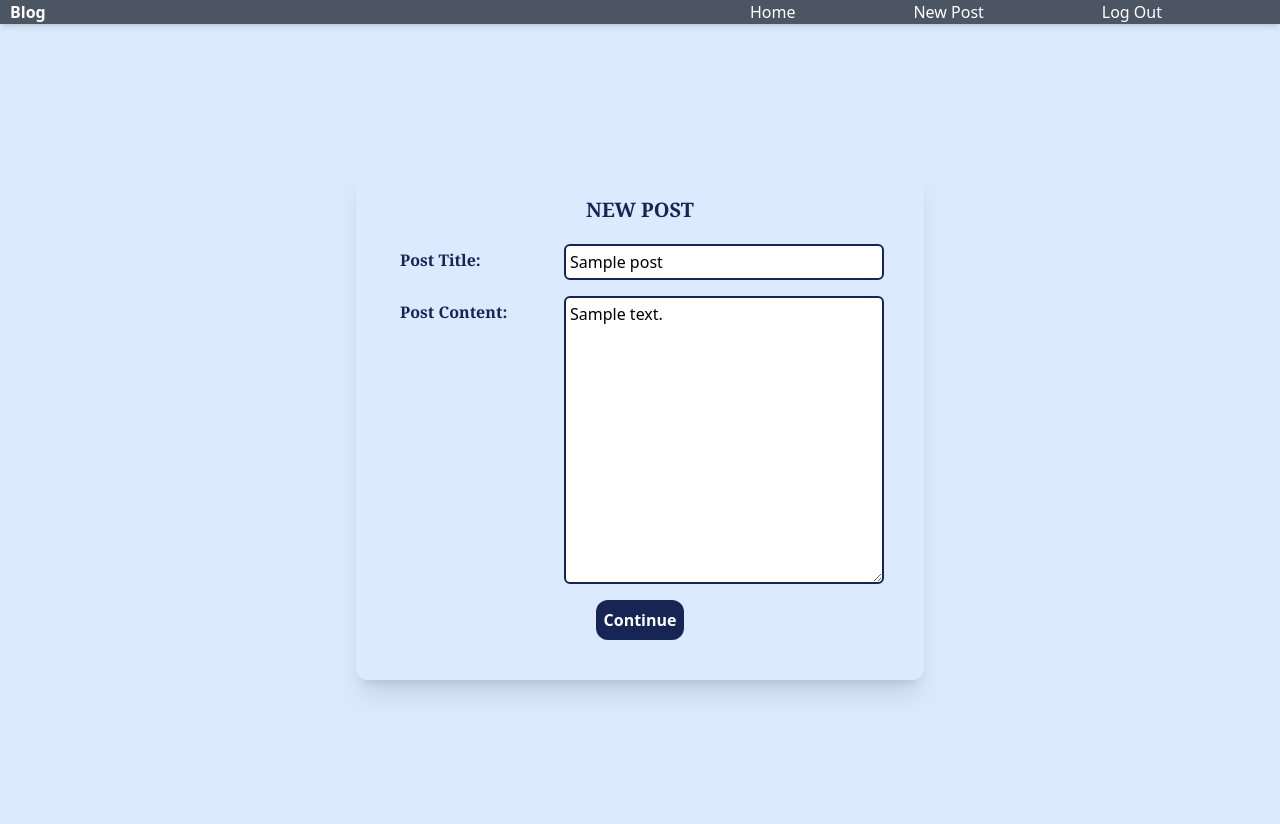
After one commit to HenryAnyiam/blog, a Django app: page /post/1/update in a window 1280 px wide. The commit adds this page. Run offline with Django 4.2, Linux system fonts and the light colour scheme; a user stored in the database is signed in; tables that the repository leaves empty hold one stand-in row (values such as "Sample post").

Commit message:
Complete edit and delete view

```diff
--- a/main_app/views.py
+++ b/main_app/views.py
@@ -1,6 +1,6 @@
 from django.shortcuts import render
 from django.views.generic import DetailView, CreateView, ListView, DeleteView
-from django.views.generic import TemplateView, FormView, UpdateView
+from django.views.generic import TemplateView, FormView, UpdateView, View
 from .models import Post
 from .forms import UserCreateForm, PostCreateForm
 from django.contrib.auth.mixins import LoginRequiredMixin
@@ -96,6 +96,10 @@ class PostUpdateView(LoginRequiredMixin, UpdateView):
     template_name = "edit_post.html"
     fields = ["title", "content"]
 
+    def get_success_url(self):
+        """redirect upon successful creation"""
+        return reverse("main_app:home")
+
 
 class PostListView(ListView):
     """view to view all posts"""
@@ -118,11 +122,15 @@ class PostDetailView(DetailView):
         return reverse("main_app:home")
 
 
-class PostDeleteView(DeleteView):
+class PostDeleteView(View):
     """delete a post"""
 
-    model = Post
     login_url = "/auth/login"
 
-    def get_success_url(self):
-        return reverse("main_app:home")
+    def delete(self, request, pk):
+        """delete post"""
+
+        post = Post.objects.get(id=pk);
+        post.delete()
+
+        return HttpResponseRedirect(reverse("main_app:home"))
--- a/static/styles/output.css
+++ b/static/styles/output.css
@@ -597,6 +597,11 @@ video {
   margin-bottom: 1rem;
 }
 
+.mx-4 {
+  margin-left: 1rem;
+  margin-right: 1rem;
+}
+
 .mb-2 {
   margin-bottom: 0.5rem;
 }
@@ -676,6 +681,10 @@ video {
 
 .h-8 {
   height: 2rem;
+}
+
+.h-10 {
+  height: 2.5rem;
 }
 
 .w-1\/2 {
@@ -792,6 +801,11 @@ video {
   background-color: rgb(255 255 255 / var(--tw-bg-opacity));
 }
 
+.bg-red-500 {
+  --tw-bg-opacity: 1;
+  background-color: rgb(239 68 68 / var(--tw-bg-opacity));
+}
+
 .p-6 {
   padding: 1.5rem;
 }
@@ -802,6 +816,14 @@ video {
 
 .p-2 {
   padding: 0.5rem;
+}
+
+.p-5 {
+  padding: 1.25rem;
+}
+
+.p-4 {
+  padding: 1rem;
 }
 
 .px-2 {
@@ -910,6 +932,11 @@ video {
   color: rgb(23 37 84 / var(--tw-text-opacity));
 }
 
+.hover\:text-red-500:hover {
+  --tw-text-opacity: 1;
+  color: rgb(239 68 68 / var(--tw-text-opacity));
+}
+
 .hover\:underline:hover {
   text-decoration-line: underline;
 }
@@ -938,6 +965,11 @@ video {
 @media (min-width: 1024px) {
   .lg\:col-span-2 {
     grid-column: span 2 / span 2;
+  }
+
+  .lg\:mx-24 {
+    margin-left: 6rem;
+    margin-right: 6rem;
   }
 
   .lg\:block {
@@ -969,6 +1001,10 @@ video {
     width: fit-content;
   }
 
+  .lg\:w-9 {
+    width: 2.25rem;
+  }
+
   .lg\:grid-cols-3 {
     grid-template-columns: repeat(3, minmax(0, 1fr));
   }
--- /dev/null
+++ b/templates/edit_post.html
@@ -0,0 +1,32 @@
+{% extends 'base.html' %}
+
+{% load static %}
+
+{% block placeholder %}
+<div class="w-full flex justify-center items-center h-screen">
+    <div class="bg-transparent shadow-xl rounded-xl h-fit w-fit p-6 lg:w-fit">
+        <p class="text-center rounded-xl font-bold font-serif text-blue-950 p-1 w-full mb-2 text-xl">NEW POST</p>
+        {% if error %}
+        <div class="ml-12 text-red-500 text-center text-wrap w-64 flex" style="font-size: x-small;">{{ error }}</div>
+        {% endif %}
+
+        <form method="POST" action="{% url 'main_app:update' post.id %}">
+            {% csrf_token %}
+            <div class="m-4 lg:grid lg:grid-cols-3 lg:gap-4">
+                <label for="title" class="font-bold font-serif text-blue-950 p-1">Post Title:</label>
+                <input type="text" name="title" id="title" placeholder="Post Title" value="{{ post.title }}"
+                class="bg-white border-2 border-blue-950 rounded-md p-1 w-52 lg:w-80 lg:col-span-2" required>
+            </div>
+            <div class="m-4 lg:grid lg:grid-cols-3 lg:gap-4">
+                <label for="content" class="font-bold font-serif text-blue-950 p-1">Post Content:</label>
+                <textarea name="content" id="content" placeholder="Post Content"
+                class="bg-white border-2 border-blue-950 rounded-md p-1 w-52 lg:w-80 lg:col-span-2 h-72" required>{{ post.content }}</textarea>
+            </div>
+            <input type="hidden" name="author" id="author" value="{{ user.id }}" required>
+            <div class="m-4 flex justify-center">
+                <input type="submit" value="Continue" class="text-center text-white bg-blue-950 p-2 rounded-xl font-bold hover:text-blue-950 hover:bg-white">
+            </div>
+        </form>
+    </div>
+</div>
+{% endblock %}
```
Also changed, not shown: templates/post.html (+27 -3 lines).
